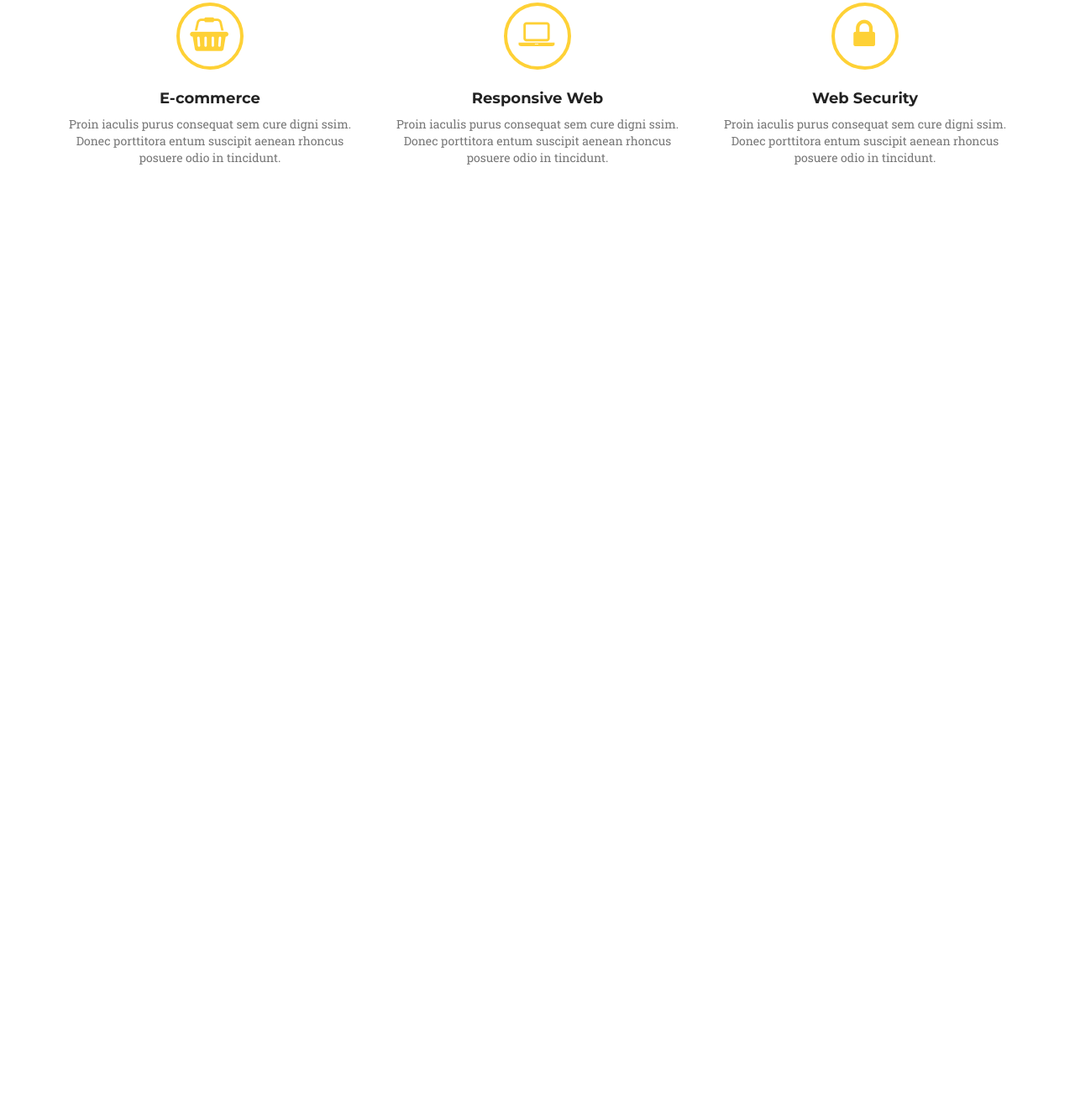
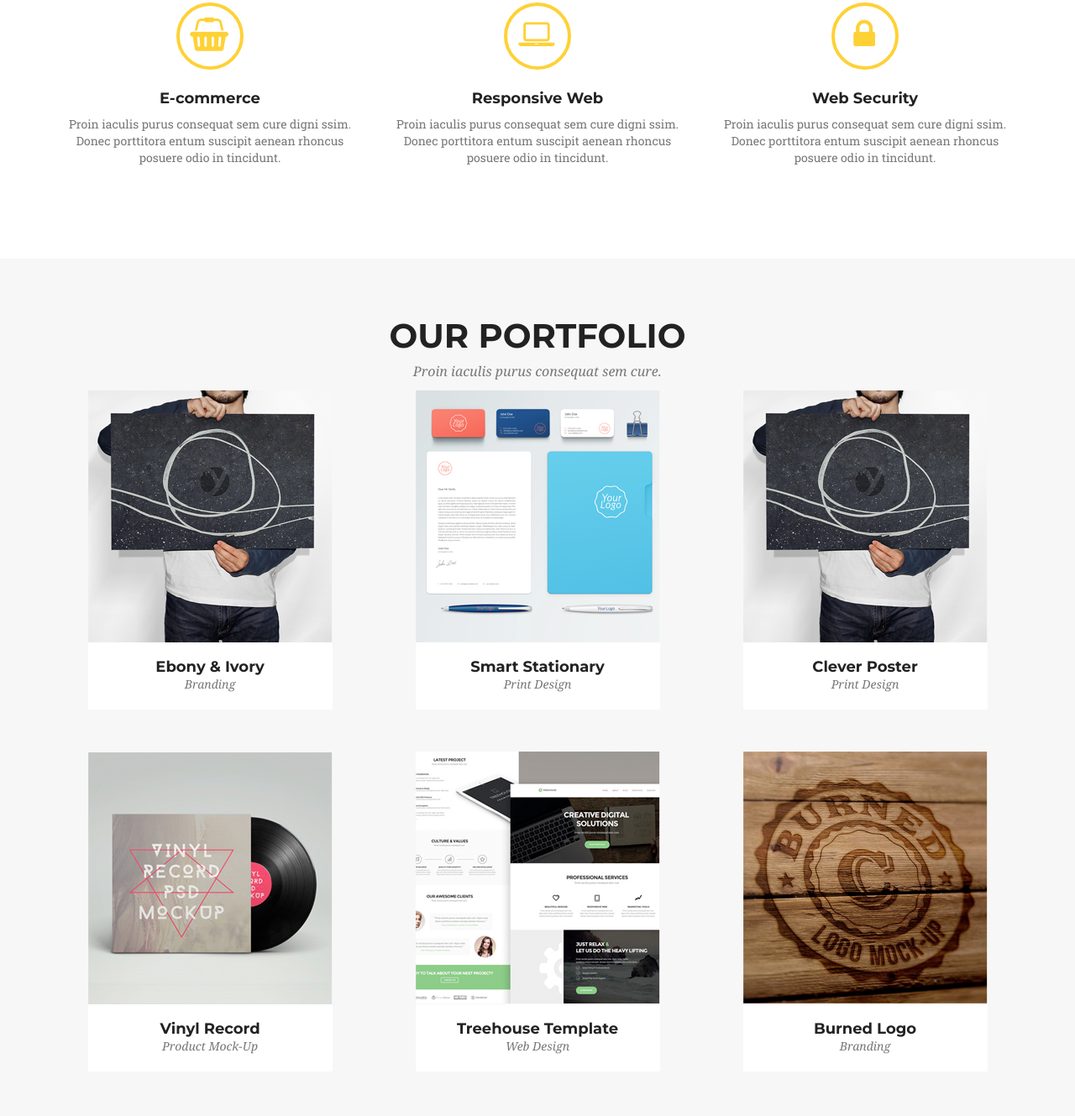
Before and after one commit to LidiaTabedzka/PSD-file-cut-3, a website: page index.html in a window 1280 px wide. Shown: the part 1044-2373 px from the top of the page at 84% size. Before the commit the page ends 1352 px from the top, so only its background shows below. Drawn offline with nearby package versions, Linux system fonts and the light colour scheme; some packages are replaced by stand-ins of ours; files that its build step writes are made by us from their sources; a script that the page names is missing; files whose address does not match are found by name.

Commit message:
Add portfolio section

```diff
--- a/index.html
+++ b/index.html
@@ -30,7 +30,7 @@
                     <ul class="nav navbar-nav text-uppercase" id="nav">
                         <li><a href="#headerSection">Home</a></li>
                         <li><a href="#servicesSection">Services</a></li>
-                        <li><a href="#">Portfolio</a></li>
+                        <li><a href="#portfolioSection">Portfolio</a></li>
                         <li><a href="#">About</a></li>
                         <li><a href="#">Contact</a></li>
                     </ul>
@@ -70,6 +70,76 @@
                     </div>
                 </div>
             </section>
+            <section class="portfolio container-fluid text-center" id="portfolioSection">
+                <div class="container">
+                    <h1 class="text-uppercase">Our portfolio</h1>
+                    <p>Proin iaculis purus consequat sem cure.</p>
+                    <div class="row">
+                        <div class="col-md-4">
+                            <div class="imageBox" >
+                                <div class="layer">
+                                    <h4 class="text-uppercase">Ebony & Ivory</h4>
+                                </div>
+                                <img src="./images/image2.png" alt=""/>
+                            </div>
+                            <h1>Ebony & Ivory</h1>
+                            <p>Branding</p>
+                        </div>
+                        <div class="col-md-4">
+                            <div class="imageBox" >
+                                <div class="layer">
+                                    <h4 class="text-uppercase">Smart Stationary</h4>
+                                </div>
+                                <img src="./images/image1.png" alt=""/>
+                            </div>
+                            <h1>Smart Stationary</h1>
+                            <p>Print Design</p>
+                        </div>
+                        <div class="col-md-4">
+                            <div class="imageBox" >
+                                <div class="layer">
+                                    <h4 class="text-uppercase">Clever Poster</h4>
+                                </div>
+                                <img src="./images/image2.png" alt=""/>
+                            </div>
+                            <h1>Clever Poster</h1>
+                            <p>Print Design</p>
+                        </div>
+                    </div>
+                    <div class="row">
+                        <div class="col-md-4">
+                            <div class="imageBox" >
+                                <div class="layer">
+                                    <h4 class="text-uppercase">Vinyl Record</h4>
+                                </div>
+                                <img src="./images/image3.png" alt=""/>
+                            </div>
+                            <h1>Vinyl Record</h1>
+                            <p>Product Mock-Up</p>
+                        </div>
+                        <div class="col-md-4">
+                            <div class="imageBox" >
+                                <div class="layer">
+                                    <h4 class="text-uppercase">Treehouse Template</h4>
+                                </div>
+                                <img src="./images/image4.png" alt=""/>
+                            </div>
+                            <h1>Treehouse Template</h1>
+                            <p>Web Design</p>
+                        </div>
+                        <div class="col-md-4">
+                            <div class="imageBox" >
+                                <div class="layer">
+                                    <h4 class="text-uppercase">Burned Logo</h4>
+                                </div>
+                                <img src="./images/image5.png" alt=""/>
+                            </div>
+                            <h1>Burned Logo</h1>
+                            <p>Branding</p>
+                        </div>
+                    </div>
+                </div>
+            </section>
         </main>
         <footer></footer>
     </body>
--- a/scss/style.scss
+++ b/scss/style.scss
@@ -45,7 +45,6 @@ header {
         background-size: cover;
         position: absolute;
         display: block;
-        width: 100vw;
         height: 100vh;
         background-image: url('../images/background-image.png');
         left: 0;
@@ -93,17 +92,19 @@ header {
     }
 }
 /*Styles for section: services*/
-.services {
-    h1 {
+.services h1,
+.portfolio h1 {
     font-size: 40px;
     font-weight: 700;
     color: #222222;
 }
-    p {
+.services p,
+.portfolio p {
     font-family: sloganFont;
     font-size: 16px;
     color: #777777;
 }
+.services {
     .row {
         margin-top: 100px;
         .col-md-4 {
@@ -134,6 +135,62 @@ header {
         }
     }
 }
+/*Styles for section: portfolio*/
+.portfolio {
+    background-color: #f7f7f7;
+    .row {
+        .col-md-4 {
+            display: flex;
+            flex-direction: column;
+            align-items: center;
+            margin-bottom: 50px;
+            img {
+                width: 291px;
+            }
+            h1 {
+                font-size: 18px;
+                padding-top: 20px;
+            }
+            p {
+                font-size: 14px;
+                padding-bottom: 20px;
+            }
+            h1, p {
+                background-color: white;
+                margin: 0;
+                width: 291px;
+            }
+            .imageBox {
+                width: 291px;
+                height: 301px;
+                position: relative;
+            }
+            .layer {
+                position: absolute;
+                top: 0;
+                bottom: 0;
+                left: 0;
+                right: 0;
+                display: flex;
+                align-items: center;
+                justify-content: center;
+                transition: 1s;
+                h4 {
+                    visibility: hidden;
+                    color: #CCA45D;
+                    border: 2px solid #CCA45D;
+                    padding: 5px;
+                }
+                &:hover {
+                    background-color: rgba(0, 0, 0, 0.8);
+                    h4 {
+                        visibility: visible;
+                    }
+                }
+            }
+        }
+    }
+}
 
 /*Media queries*/
 @media (max-width: 767px) {
```
Also changed, not shown: images/build/build/logo.png (added), images/build/image1.png (added), images/build/image2.png (added), images/build/image3.png (added), images/build/image4.png (added), images/build/image5.png (added), images/image1.png (added), images/image2.png (added), images/image3.png (added), images/image4.png (added), images/image5.png (added), 1 other file. Lines whose indentation alone changed are shown as unchanged.
